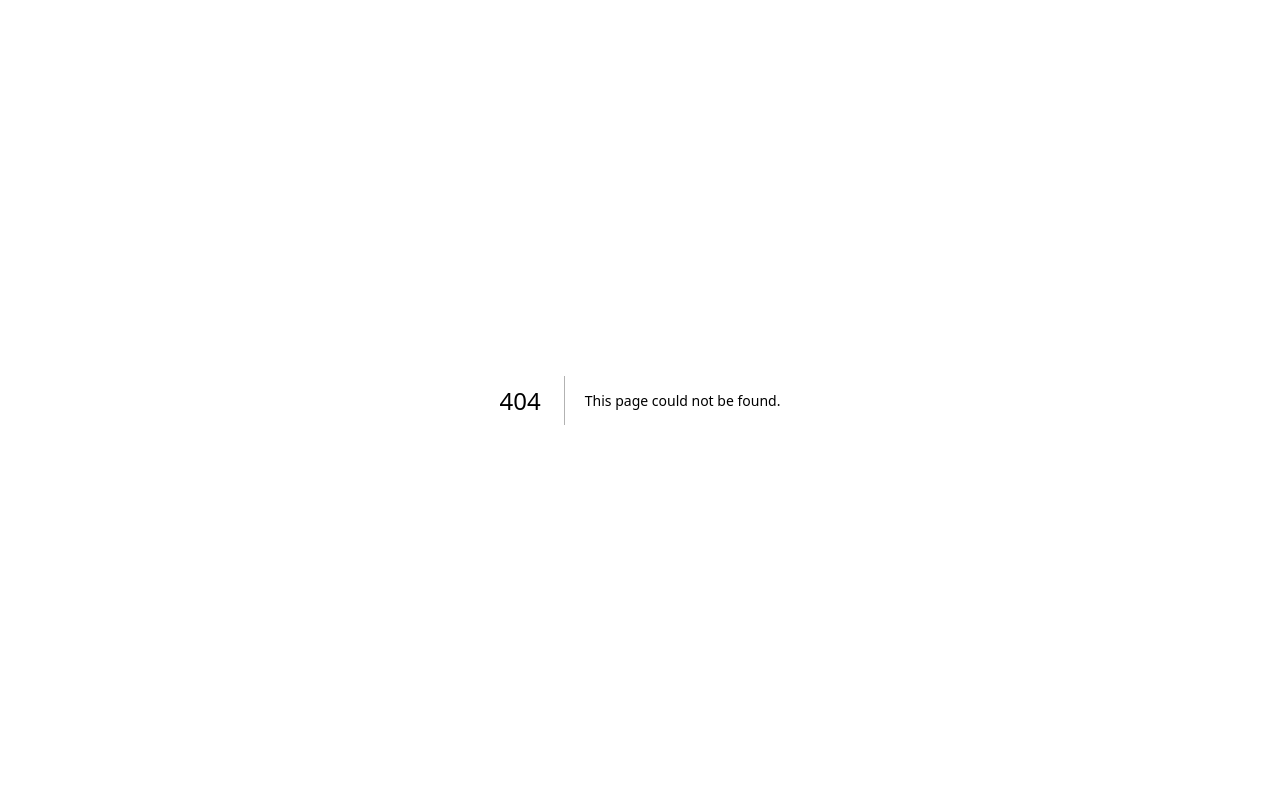
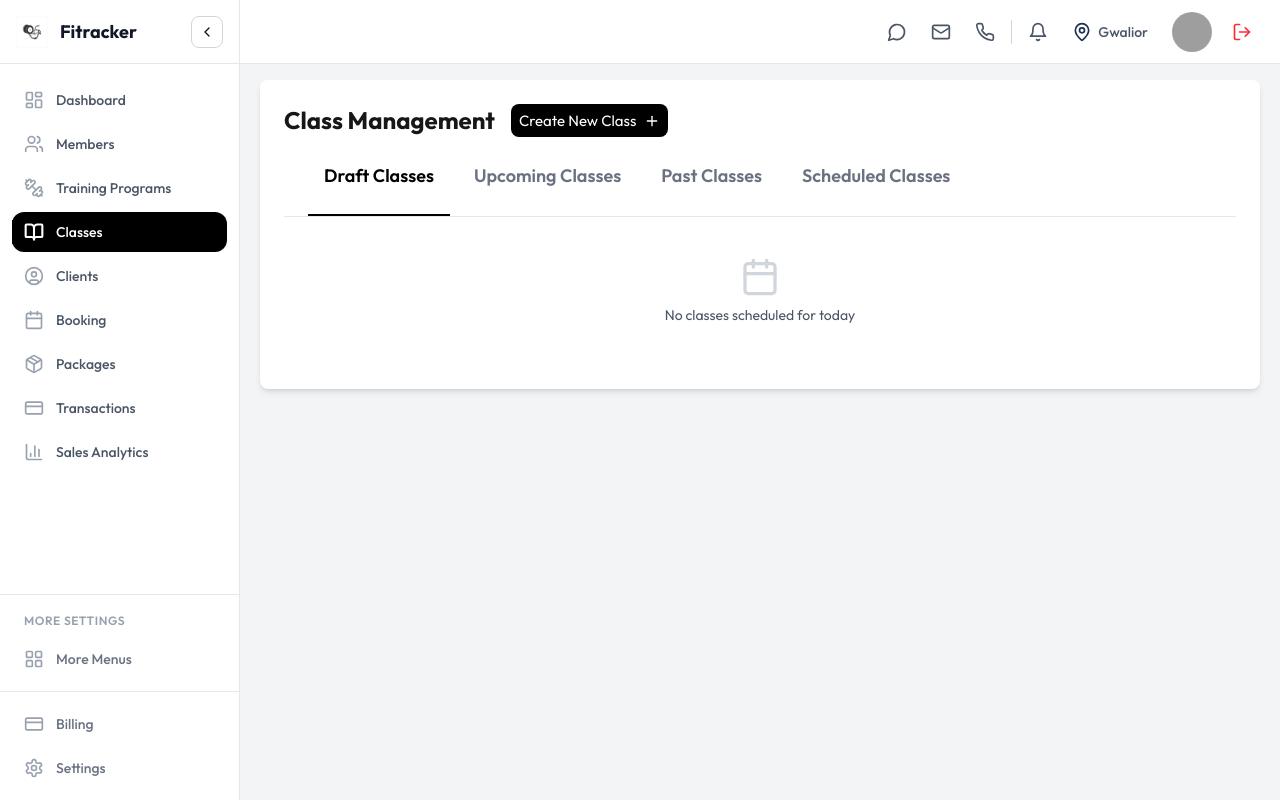
Before and after one commit to Poorvi1824/bookify, a Next.js app in the folder book/bookify/: page /dashboard/classes in a window 1280 px wide. Before the commit this address had no page. Built offline with nearby package versions, Linux system fonts and the light colour scheme; grey boxes are pictures that could not be loaded.

Commit message:
create classes

```diff
--- /dev/null
+++ b/book/bookify/src/app/component/classesComponent/draftClasses.js
@@ -0,0 +1,15 @@
+import { Calendar } from "lucide-react";
+import react from "react";
+
+const DraftClasses = () => {
+
+    return (<>
+
+           <div className=" flex flex-col items-center justify-center">
+            <Calendar className="w-10 h-10 text-gray-300 mb-2" />
+            <p className=" text-sm text-gray-600">No classes scheduled for today</p>
+        </div>
+
+    </>)
+}
+export default DraftClasses
--- /dev/null
+++ b/book/bookify/src/app/component/classesComponent/pastClasses.js
@@ -0,0 +1,15 @@
+import react from "react";
+import { Calendar } from "lucide-react";
+
+const PastClasses=()=>{
+
+    return(<>
+
+     <div className=" flex flex-col items-center justify-center">
+            <Calendar className="w-10 h-10 text-gray-300 mb-2" />
+            <p className=" text-sm text-gray-600">No classes scheduled for today</p>
+        </div>
+
+    </>)
+}
+export default PastClasses
--- /dev/null
+++ b/book/bookify/src/app/component/classesComponent/scheduledClasses.js
@@ -0,0 +1,15 @@
+import react from "react";
+import { Calendar } from "lucide-react";
+
+const ScheduledClasses=()=>{
+
+    return(<>
+
+     <div className=" flex flex-col items-center justify-center">
+            <Calendar className="w-10 h-10 text-gray-300 mb-2" />
+            <p className=" text-sm text-gray-600">No classes scheduled for today</p>
+        </div>
+
+    </>)
+}
+export default ScheduledClasses
--- /dev/null
+++ b/book/bookify/src/app/component/classesComponent/upcomingClasses.js
@@ -0,0 +1,15 @@
+import { Calendar } from "lucide-react";
+import react from "react";
+
+const UpcomingClasses=()=>{
+
+    return(<>
+
+     <div className=" flex flex-col items-center justify-center">
+            <Calendar className="w-10 h-10 text-gray-300 mb-2" />
+            <p className=" text-sm text-gray-600">No classes scheduled for today</p>
+        </div>
+
+    </>)
+}
+export default UpcomingClasses
--- /dev/null
+++ b/book/bookify/src/app/dashboard/classes/page.js
@@ -0,0 +1,74 @@
+"use client"
+
+import DraftClasses from "@/app/component/classesComponent/draftClasses"
+import PastClasses from "@/app/component/classesComponent/pastClasses"
+import ScheduledClasses from "@/app/component/classesComponent/scheduledClasses"
+import UpcomingClasses from "@/app/component/classesComponent/upcomingClasses"
+import Button from "@/app/component/uicomponents/button"
+import { Plus } from "lucide-react"
+import react, { useState } from "react"
+
+const Classes = () => {
+    const [active, setActive] = useState("Draft Classes");
+
+
+
+    const menuItems = [
+    { name: "Draft Classes", component: <DraftClasses/> },
+    { name: "Upcoming Classes", component:<UpcomingClasses/>},
+    { name: "Past Classes", component: <PastClasses/>},
+{ name: "Scheduled Classes", component: <ScheduledClasses/> },
+  ]
+ const activeComponent = menuItems.find(item => item.name === active)?.component;
+    return (<>
+
+        <div className=" p-6 m-auto bg-white rounded-lg shadow-md">
+
+            <div className=" flex  gap-4">
+                <div className=" flex gap-4 items center justify-center">
+                    <h1 className="text-2xl font-bold ">Class Management </h1>
+                    <Button className="bg-black text-white text-15 px-1  rounded-lg  py-0"
+                        rightIcon={Plus}
+                    >
+
+                        Create New Class
+                    </Button></div></div>
+
+
+
+                     {/* Bottom Row: Empty or other content */}
+        <div className="w-full h-20 flex items-center gap-2 px-6 border-b border-gray-200">
+          {menuItems.map((item) => (
+            <button
+              key={item.name}
+              onClick={() =>{ setActive(item.name)
+
+
+
+              }}
+              className={`h-full px-4 text-lg flex items-center justify-center font-semibold hover:text-black ${active === item.name
+                  ? 'text-black border-b-2 border-black'
+                  : 'text-gray-500 border-b-2 border-transparent'
+                }`}
+            >
+              {item.name}
+            </button>
+          ))}
+        </div>
+
+
+                 {/* Body of the  pages */}
+      <div className="w-full py-10 px-10">
+        {activeComponent}
+      </div>
+
+
+                    </div>
+
+
+
+
+    </>)
+}
+
+export default Classes
--- a/book/bookify/src/app/dashboard/members/page.js
+++ b/book/bookify/src/app/dashboard/members/page.js
@@ -38,9 +38,9 @@ const Members = () => {
   return (
     <div className="p-6 m-6 bg-white rounded-lg shadow-md">
 
-<div className="w-full flex justify-between h-15  pt-2 px-6 mb-4 gap-4">
+<div className="w-full flex justify-between   pt-2 px-6 pb-4 gap-4">
   <div className=" flex gap-4 items center">
-      <h1 className="text-2xl font-bold mb-4">Gym Members ({userlist.length})</h1>
+      <h1 className="text-2xl font-bold">Gym Members ({userlist.length})</h1>
       <button className="bg-black text-white  text-sm px-3  rounded-lg ">
 
         Invite  (+)
```
